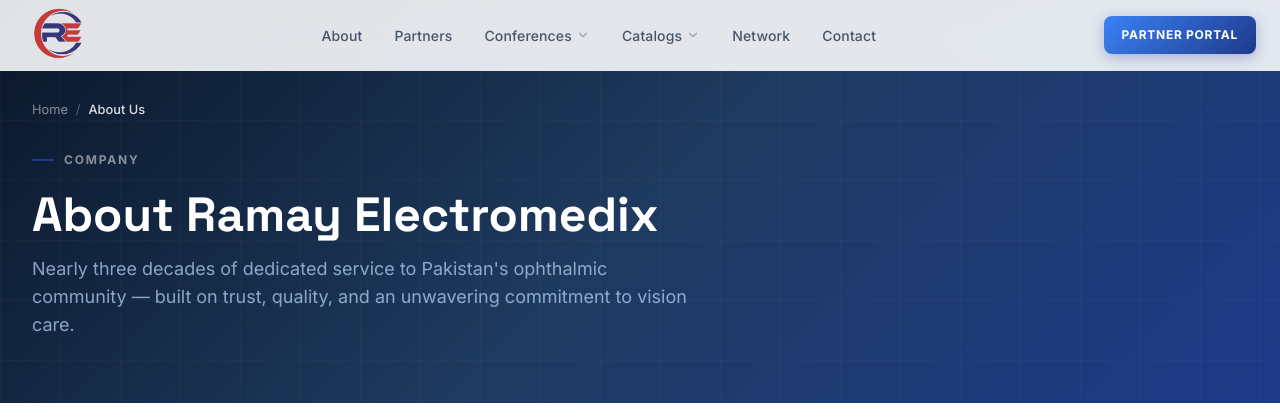
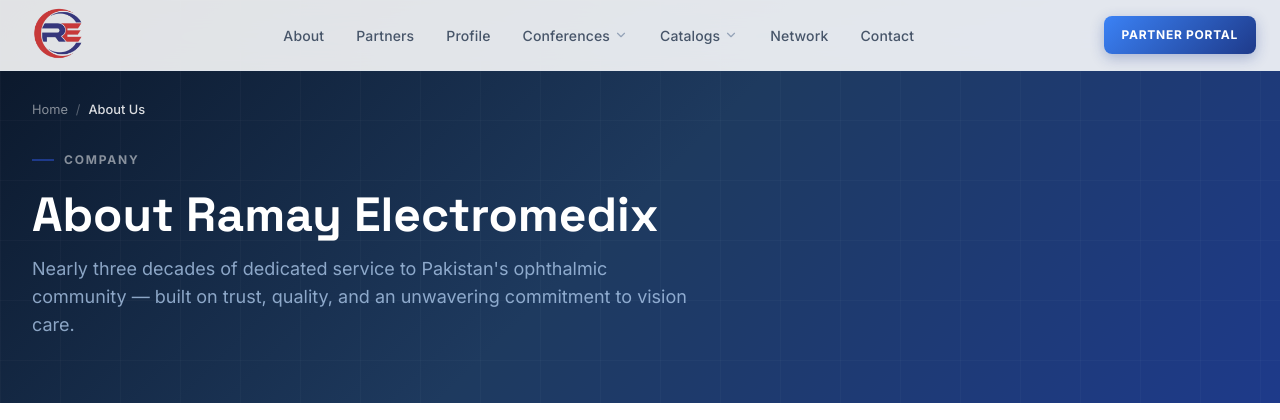
Before and after one commit to Hassnat07/inventory-system, a Flask app: page /about in a window 1280 px wide. Shown: the top 420 px of the page. Run offline with Flask 3, Linux system fonts and the light colour scheme; parts of the project's set-up code (start-up, migrations or seed data) failed here and were passed over; some libraries are stand-ins or nearby versions.

Commit message:
Update header.html

```diff
--- a/templates/partials/header.html
+++ b/templates/partials/header.html
@@ -116,6 +116,7 @@
             <div id="desktop-nav">
                 <a href="/about"    class="nav-link" target="_self">About</a>
                 <a href="/partners" class="nav-link" target="_self">Partners</a>
+                <a href="/profile" class="nav-link" target="_self">Profile</a>
 
                 <div class="nav-item" style="display:flex;align-items:center;gap:4px;padding:6px 0;">
                     <a href="/conferences" class="nav-link" style="padding:0;" target="_self">Conferences</a>
@@ -164,6 +165,7 @@
     <a href="/"         class="mob-link" target="_self"><span class="micon"><i data-lucide="home"        style="width:15px;height:15px;color:#1e3a8a;"></i></span>Home</a>
     <a href="/about"    class="mob-link" target="_self"><span class="micon"><i data-lucide="info"    style="width:15px;height:15px;color:#1e3a8a;"></i></span>About</a>
     <a href="/partners" class="mob-link" target="_self"><span class="micon"><i data-lucide="users"   style="width:15px;height:15px;color:#1e3a8a;"></i></span>Partners</a>
+    <a href="/profile" class="mob-link" target="_self"><span class="micon"><i data-lucide="building-2" style="width:15px;height:15px;color:#1e3a8a;"></i></span>Profile</a>
 
     <p class="mob-section">Conferences</p>
     <a href="/conferences#conf-2024" class="mob-sub" target="_self"><span class="dot"></span>Stallin 2024 — Lahore</a>
```
